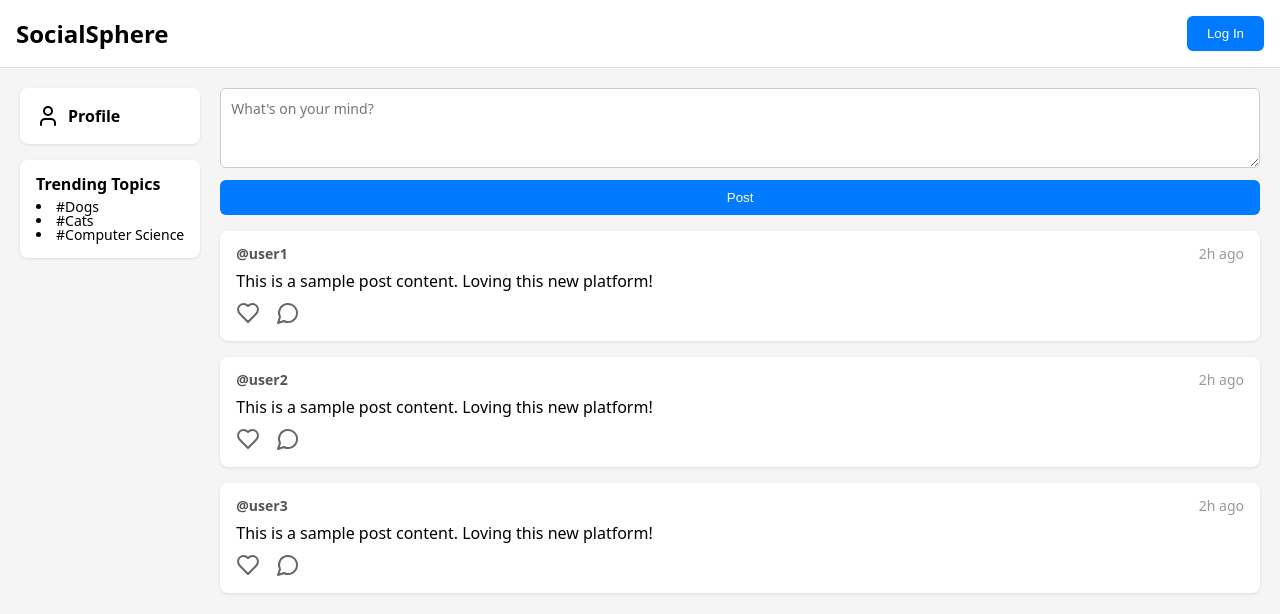
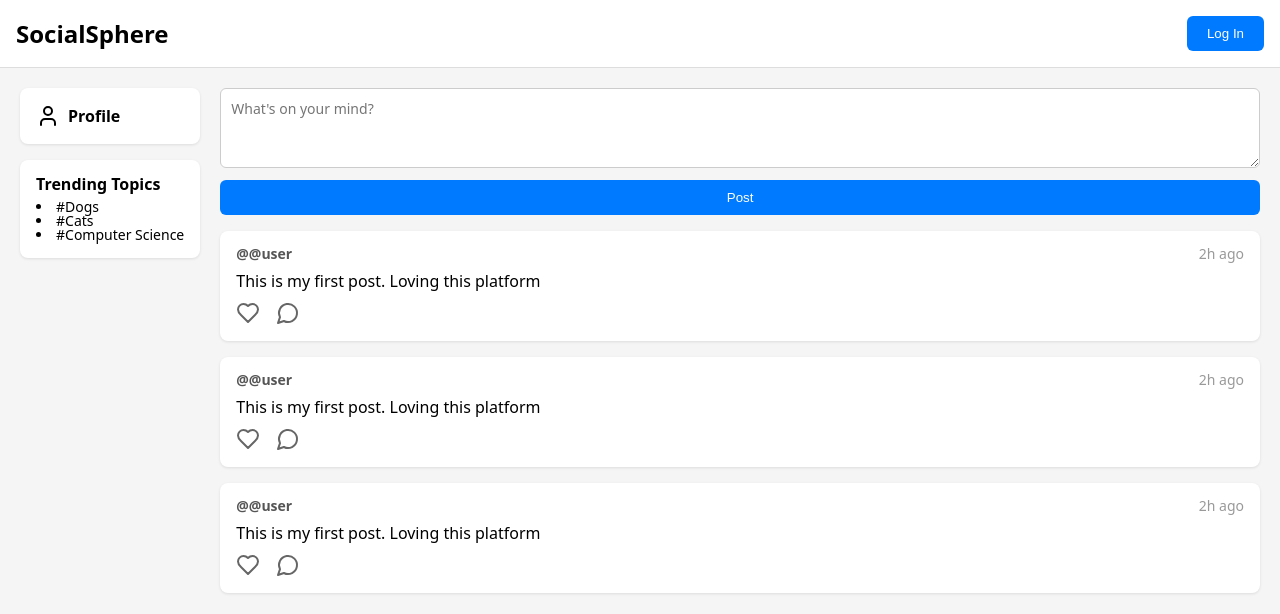
Before and after one commit to MyHKo/social-app-diploma, a React (Vite) app in the folder app/frontend/: page / in a window 1280 px wide. Shown: the top 614 px of the page. Built offline with nearby package versions, Linux system fonts and the light colour scheme.

Commit message:
Frontend: add Posts component to the pages and fix styles

```diff
--- a/app/frontend/src/pages/Home/Feed/Feed.jsx
+++ b/app/frontend/src/pages/Home/Feed/Feed.jsx
@@ -1,6 +1,6 @@
 import PostCreator from '@components/PostCreator/PostCreator.jsx'
-import { Heart, MessageCircle } from 'lucide-react'
 import styles from './feed.module.scss'
+import Post from '@components/Post/index.jsx'
 
 function Feed() {
     return (
@@ -8,19 +8,7 @@ function Feed() {
             <PostCreator />
 
             {[1, 2, 3].map((id) => (
-                <div className={styles.post} key={id}>
-                    <div className={styles.postHeader}>
-                        <span className={styles.username}>@user{id}</span>
-                        <span className={styles.timestamp}>2h ago</span>
-                    </div>
-                    <p className={styles.postContent}>
-                        This is a sample post content. Loving this new platform!
-                    </p>
-                    <div className={styles.postActions}>
-                        <Heart className={styles.icon} />
-                        <MessageCircle className={styles.icon} />
-                    </div>
-                </div>
+                <Post key={id} user={"@user"} text={"This is my first post. Loving this platform"} time={"2"} />
             ))}
         </section>
     );
--- a/app/frontend/src/pages/Home/Feed/feed.module.scss
+++ b/app/frontend/src/pages/Home/Feed/feed.module.scss
@@ -4,49 +4,3 @@
   flex-direction: column;
   gap: 16px;
 }
-
-.post {
-  background-color: white;
-  border-radius: 8px;
-  padding: 16px;
-  box-shadow: 0 1px 3px rgba(0, 0, 0, 0.1);
-  display: flex;
-  flex-direction: column;
-  gap: 8px;
-}
-
-.postHeader {
-  display: flex;
-  justify-content: space-between;
-  font-size: 14px;
-  color: #555;
-}
-
-.username {
-  font-weight: bold;
-}
-
-.timestamp {
-  color: #999;
-}
-
-.postContent {
-  font-size: 16px;
-  line-height: 1.5;
-}
-
-.postActions {
-  display: flex;
-  gap: 16px;
-  align-items: center;
-}
-
-.icon {
-  cursor: pointer;
-  color: #666;
-  transition: color 0.2s;
-}
-
-.icon:hover {
-  color: #000;
-}
```
Also changed, not shown: app/frontend/src/pages/Profile/index.jsx (+6 -1 lines), app/frontend/src/pages/Profile/profile.module.scss (+6 -1 lines).
